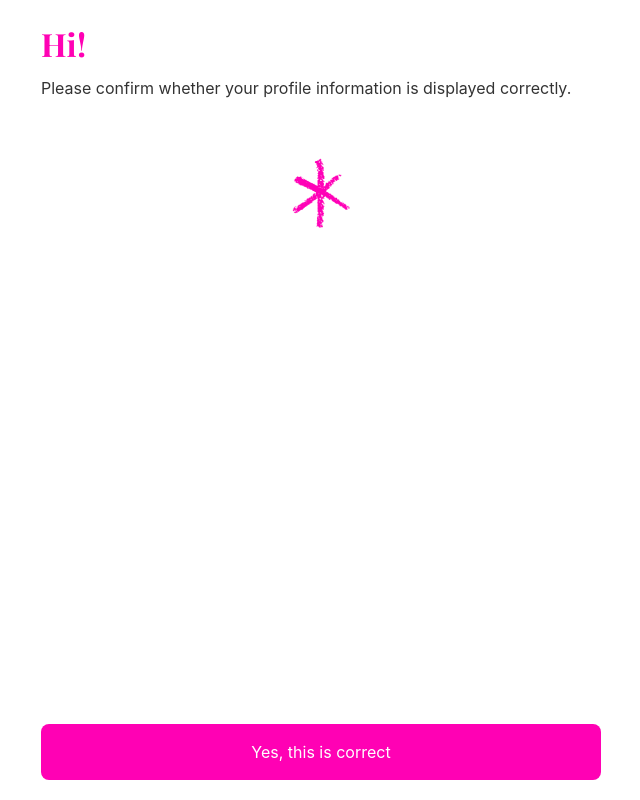
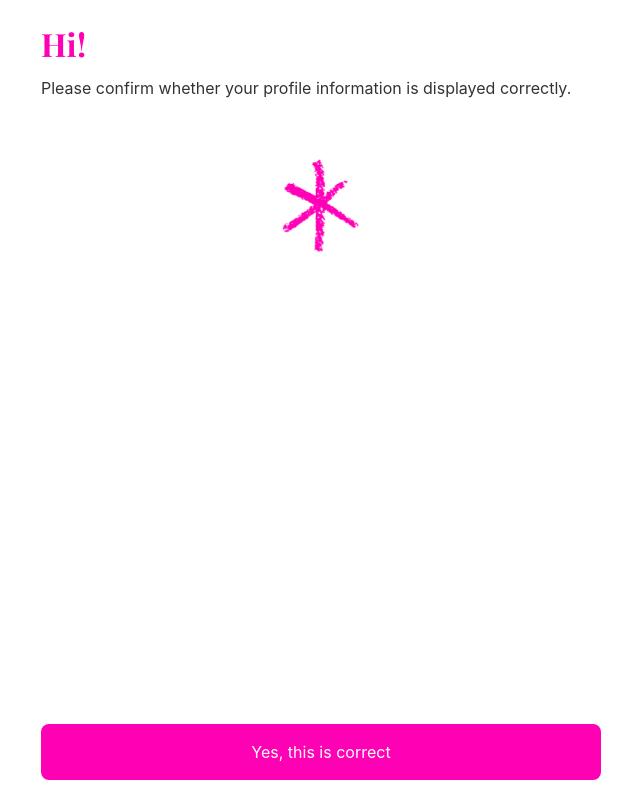
Before and after one commit to AsteriskDAO/Astra-Alpha, a Vue app in the folder asterisk-miniapp/: page /welcome in a window 1280 px wide. Shown: the whole page, without its empty margins (319-959 px from the left). Built offline with nearby package versions, Linux system fonts and the light colour scheme; a web font is replaced by a local one.

Commit message:
updated styling

```diff
--- a/asterisk-miniapp/src/components/ReviewInfoScreen.vue
+++ b/asterisk-miniapp/src/components/ReviewInfoScreen.vue
@@ -209,7 +209,7 @@ function handleContinue() {
 }
 
 .asterisk {
-  width: 50px;
+  width: 32px;
 }
 
 /* Remove unused styles */
--- a/asterisk-miniapp/src/components/WelcomeScreen.vue
+++ b/asterisk-miniapp/src/components/WelcomeScreen.vue
@@ -82,7 +82,7 @@ function handleContinue() {
 }
 
 .asterisk-logo img {
-  width: 75px;
+  width: 100px;
 }
 
 .nickname {
```
